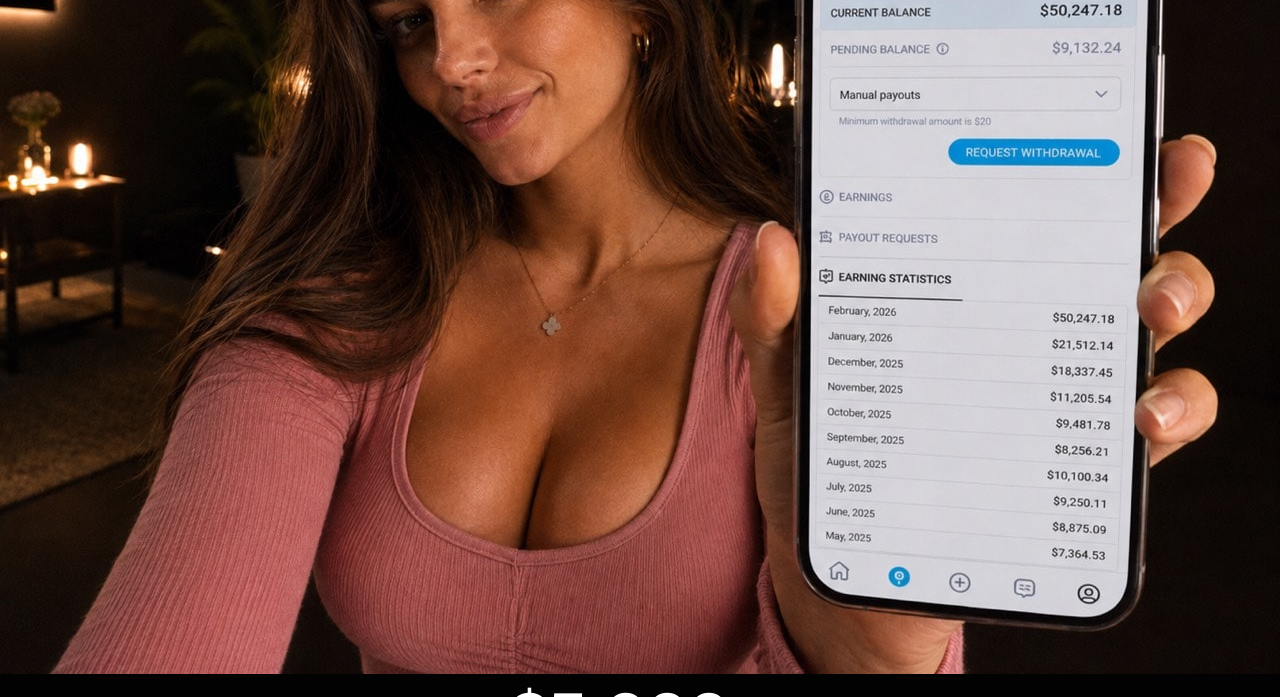
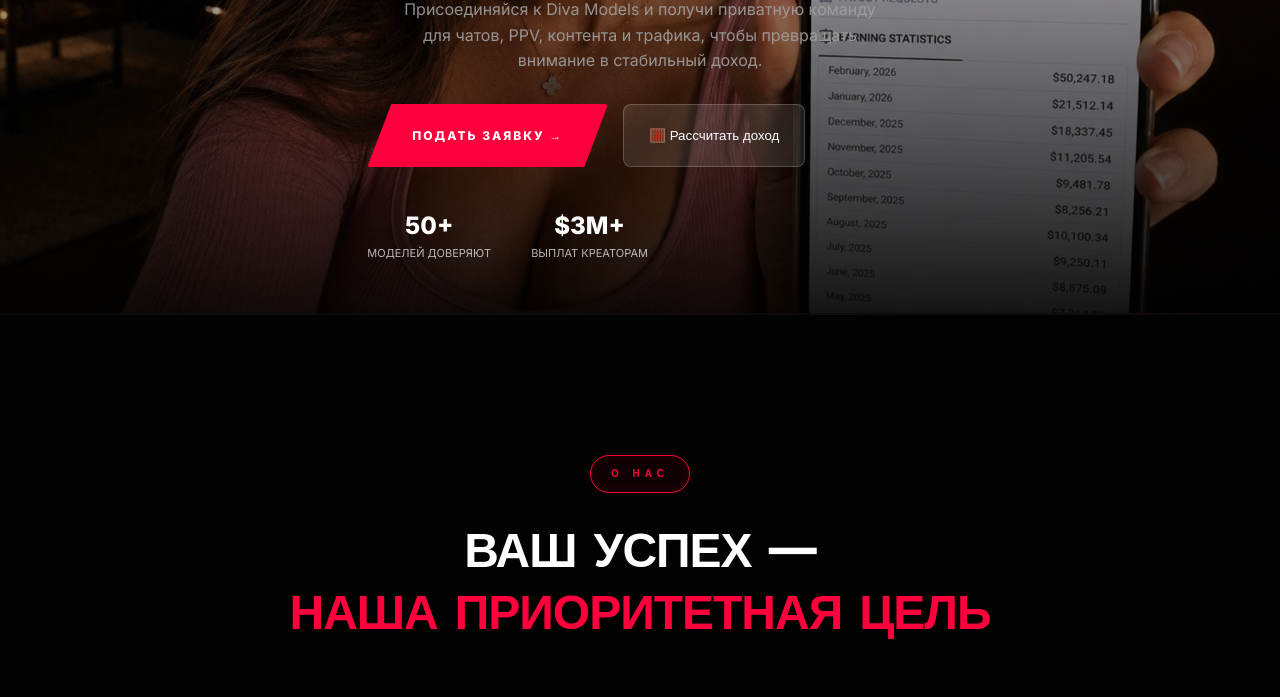
Before and after one commit to bozhenko1913/diva-models, a plain HTML site: page index.html in a window 1280 px wide. Shown: the part 486-1183 px from the top of the page. Drawn offline with nearby package versions, Linux system fonts and the light colour scheme.

Commit message:
Update style.css

```diff
--- a/style.css
+++ b/style.css
@@ -873,41 +873,58 @@ section { padding: 120px 0; text-align: center; border-bottom: 1px solid rgba(25
     .hero-image {
         max-width: 90%;
     }
-}/* Основной контейнер */
-.hero { padding: 80px 0; background: #050505; }
-.hero-wrapper {
+}.hero-overlay-section {
+    position: relative;
+    min-height: 90vh; /* Высота почти во весь экран */
     display: flex;
-    align-items: center;
-    gap: 60px;
+    align-items: flex-end; /* Текст прижат к низу, как на скриншоте */
+    padding-bottom: 50px;
+    overflow: hidden;
 }
 
-.hero-text-side, .hero-img-side { flex: 1; }
+/* Фон на всю секцию */
+.hero-bg {
+    position: absolute;
+    top: 0; left: 0;
+    width: 100%; height: 100%;
+    z-index: 1;
+}
 
-/* Картинка */
-.hero-img { width: 100%; border-radius: 20px; display: block; }
+.hero-bg-img {
+    width: 100%; height: 100%;
+    object-fit: cover; /* Картинка заполняет область без искажений */
+}
 
-/* Текстовые элементы */
-.hero-title { font-size: clamp(36px, 5vw, 60px); font-weight: 900; line-height: 1.1; margin-bottom: 20px; color: #fff; }
-.hero-desc { color: #b3b3b3; font-size: 16px; margin-bottom: 30px; line-height: 1.6; }
+/* Затемнение, чтобы текст был виден */
+.hero-overlay-section::after {
+    content: "";
+    position: absolute;
+    top: 0; left: 0; width: 100%; height: 100%;
+    background: linear-gradient(to top, rgba(0,0,0,0.9) 0%, rgba(0,0,0,0.2) 60%);
+    z-index: 2;
+}
+
+.hero-content-overlay {
+    position: relative;
+    z-index: 3; /* Поверх картинки */
+    color: white;
+}
+
+/* Текст */
+.hero-title { font-size: clamp(40px, 8vw, 65px); font-weight: 900; line-height: 1; margin-bottom: 20px; }
+.hero-desc { font-size: 16px; margin-bottom: 30px; max-width: 500px; opacity: 0.9; }
 
 /* Кнопки */
 .hero-actions { display: flex; gap: 15px; margin-bottom: 40px; }
-.btn-calc {
-    background: transparent; border: 1px solid rgba(255,255,255,0.2);
-    color: #fff; padding: 15px 25px; border-radius: 8px; cursor: pointer;
-    text-transform: uppercase; font-weight: 600;
-}
+.btn-calc { background: rgba(255,255,255,0.1); border: 1px solid rgba(255,255,255,0.2); color: white; padding: 15px 25px; border-radius: 8px; cursor: pointer; }
 
 /* Статистика */
 .hero-stats { display: flex; gap: 40px; }
-.stat-val { font-size: 24px; font-weight: 800; color: #fff; }
-.stat-item p { font-size: 11px; color: #888; text-transform: uppercase; margin: 0; }
+.stat-val { font-size: 24px; font-weight: 800; }
+.stat-item p { font-size: 11px; text-transform: uppercase; opacity: 0.7; margin: 0; }
 
-/* АДАПТИВ: если экран меньше 992px */
-@media (max-width: 992px) {
-    .hero { padding: 40px 0; }
-    .hero-wrapper { flex-direction: column-reverse; text-align: center; gap: 30px; }
-    .hero-actions { justify-content: center; flex-direction: column; }
-    .hero-stats { justify-content: center; }
-    .hero-title { font-size: 34px; }
+/* Адаптив: на мобильных текст чуть меньше */
+@media (max-width: 768px) {
+    .hero-actions { flex-direction: column; }
+    .hero-title { font-size: 40px; }
 }
```
